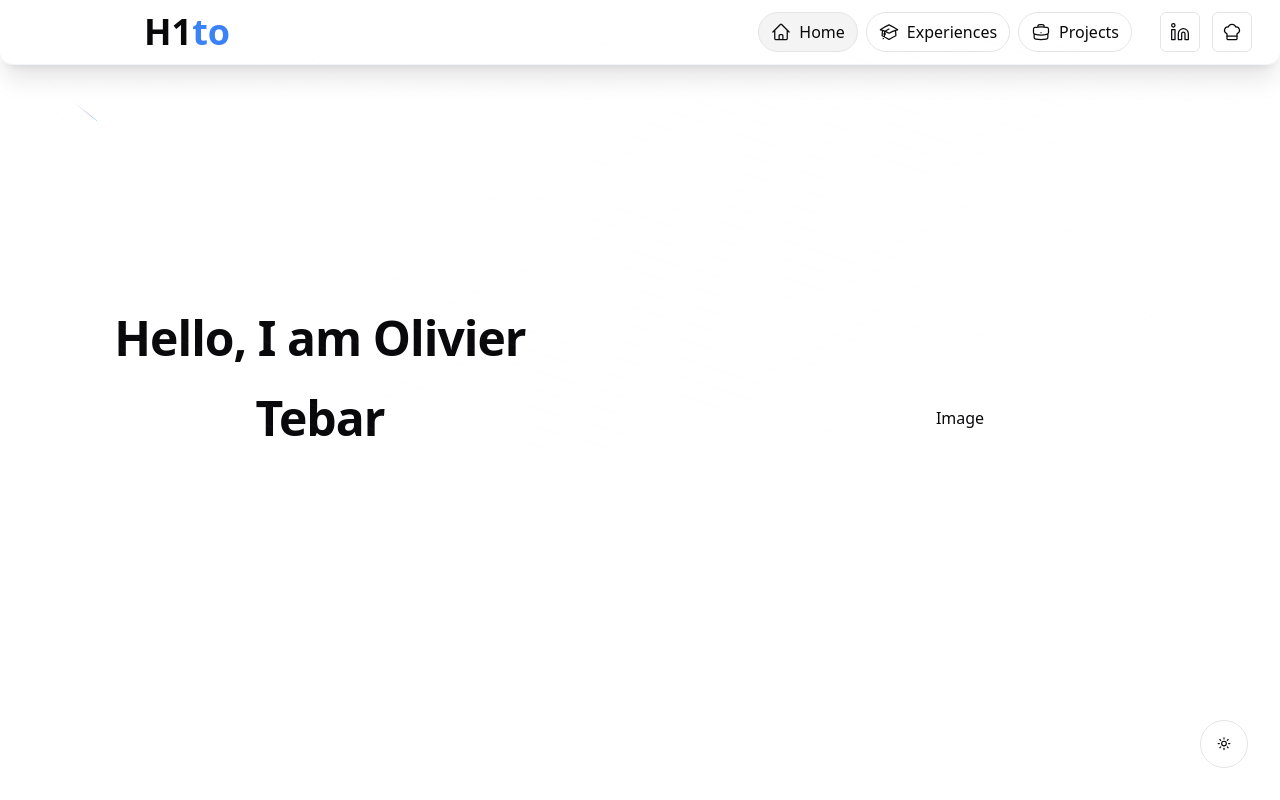
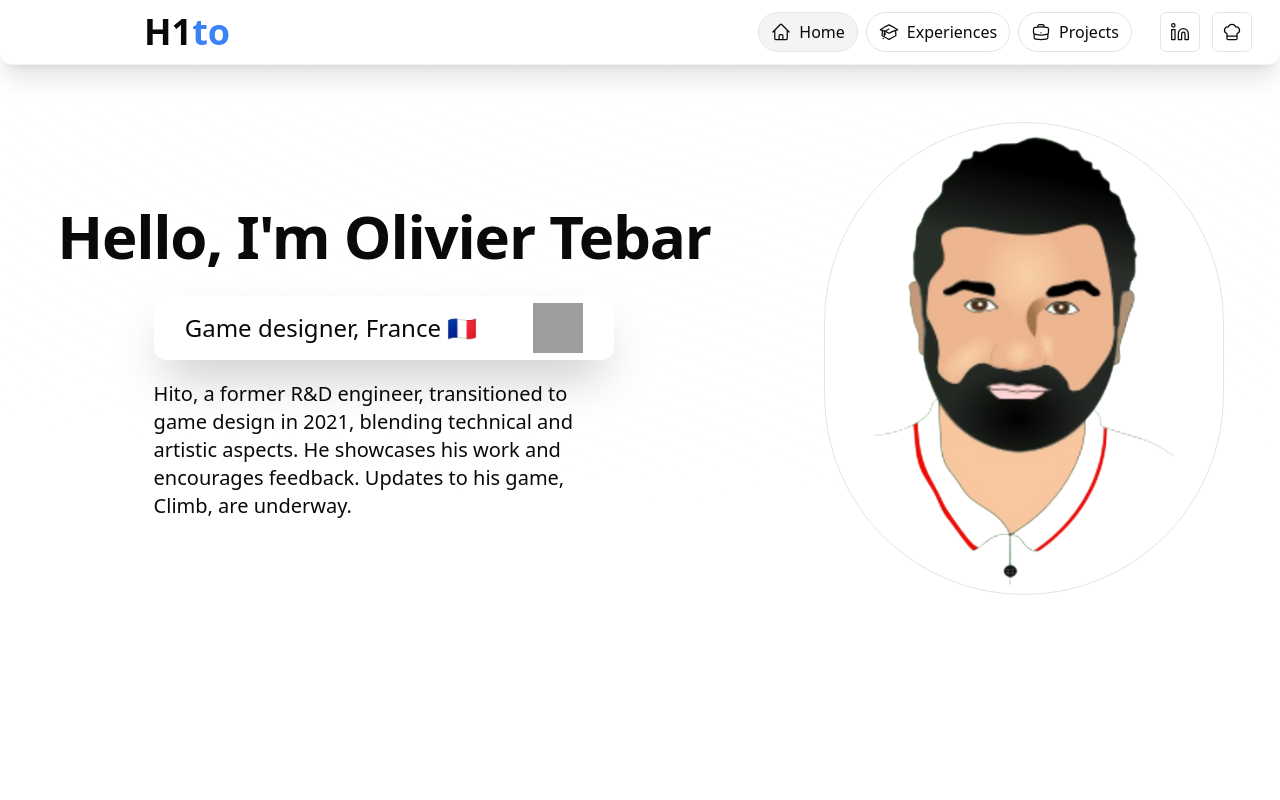
Before and after one commit to Matsuel/olivier, a Next.js app: page / in a window 1280 px wide. Built offline with nearby package versions, Linux system fonts and the light colour scheme; grey boxes are pictures that could not be loaded.

Commit message:
hero section

```diff
--- a/package.json
+++ b/package.json
@@ -13,6 +13,7 @@
     "@radix-ui/react-slot": "^1.0.2",
     "class-variance-authority": "^0.7.0",
     "clsx": "^2.1.1",
+    "emoji-picker-react": "^4.9.4",
     "framer-motion": "^11.2.10",
     "lucide-react": "^0.383.0",
     "next": "14.2.3",
--- a/src/components/Navbar.tsx
+++ b/src/components/Navbar.tsx
@@ -62,7 +62,7 @@ const Navbar = () => {
     const [activeLink, setActiveLink] = useState<string>('Home');
 
     return (
-        <div className="fixed w-full h-[8%] rounded-b-xl z-[5000] flex items-center dark:bg-black px-4 shadow-xl ring-1 ring-slate-100 dark:ring-0 dark:border-border dark:border-b-1">
+        <div className="fixed w-full h-[8%] rounded-b-xl z-50 bg-white flex items-center dark:bg-black px-4 shadow-xl ring-1 ring-slate-100 dark:ring-0 dark:border-border dark:border-b-1">
             <div className="flex flex-row items-center justify-between h-[80%] w-full gap-2">
                 <h1 className="text-4xl ml-32 font-semibold">
                     <Link href="/" passHref>
--- a/src/components/ui/blur-in.tsx
+++ b/src/components/ui/blur-in.tsx
@@ -26,7 +26,7 @@ const BlurIn = ({ word, className, variant, duration = 1 }: BlurIntProps) => {
       variants={combinedVariants}
       className={cn(
         className,
-        "font-display text-center text-4xl font-bold tracking-[-0.02em] drop-shadow-sm md:text-5xl md:leading-[5rem]",
+        "font-display text-center text-4xl font-bold tracking-[-0.02em] drop-shadow-sm md:text-6xl md:leading-[5rem]",
       )}
     >
       {word}
--- a/src/pages/index.tsx
+++ b/src/pages/index.tsx
@@ -18,7 +18,7 @@ export default function Home() {
 
       <Hero />
 
-      <ModeToggle />
+      {/* <ModeToggle /> */}
     </main>
   );
 }
--- a/src/sections/Hero.tsx
+++ b/src/sections/Hero.tsx
@@ -1,26 +1,37 @@
 import { BackgroundBeams } from '@/components/ui/background-beams'
 import BlurIn from '@/components/ui/blur-in'
+import Image from 'next/image'
 import React from 'react'
+import Olivier from '@/assets/olivier.png'
+import { Emoji } from 'emoji-picker-react'
 
 const Hero = () => {
     return (
-        <section id="home" className='w-full h-[95vh] mt-[3%] flex items-center relative'>
+        <section id="home" className='w-full h-[80vh] mt-[3%] flex items-center '>
 
             <div className='flex flex-row w-full h-full'>
-                <div className='w-1/2 flex flex-col items-center justify-center gap-20'>
-                    {/* <h1 className='w-4/6 text-5xl font-bold'>
-                        Hello, I'm Olivier Tebar
-                    </h1> */}
-                    <BlurIn word='Hello, I am Olivier Tebar' className='w-4/6 font-bold' />
-                    <p className='w-4/6 text-lg font-normal'>
+                <div className='w-[60%] flex flex-col items-center justify-center gap-5'>
+                    <BlurIn word="Hello, I'm Olivier Tebar" className='font-bold' />
+                    <div className='w-[60%] h-[64px] flex flex-row items-center justify-center gap-14 dark:shadow-primary-foreground shadow-2xl z-50 bg-background rounded-xl'>
+                        <p className='text-2xl font-medium'>Game designer, France 🇫🇷 </p>
+                        <Emoji unified="1f1e8-1f1f5" size={50} />
+                    </div>
+                    <p className='w-[60%] text-xl font-normal'>
+                    Hito, a former R&D engineer, transitioned to game design in 2021, blending technical and artistic aspects. He showcases his work and encourages feedback. Updates to his game, Climb, are underway.
                     </p>
                 </div>
-                <div className='w-1/2 flex justify-center items-center'>
-                    Image
+                <div className='w-[40%] flex justify-center items-center'>
+                    <Image
+                        src={Olivier}
+                        alt='Olivier Tebar'
+                        width={400}
+                        height={400}
+                        className='rounded-full border-1 bg-background z-50'
+                    />
                 </div>
             </div>
 
-            <BackgroundBeams />
+            <BackgroundBeams className='absolute h-[80vh]' />
         </section>
     )
 }
```
Also changed, not shown: 1 other file (tests, documents, lock files or other folders).
